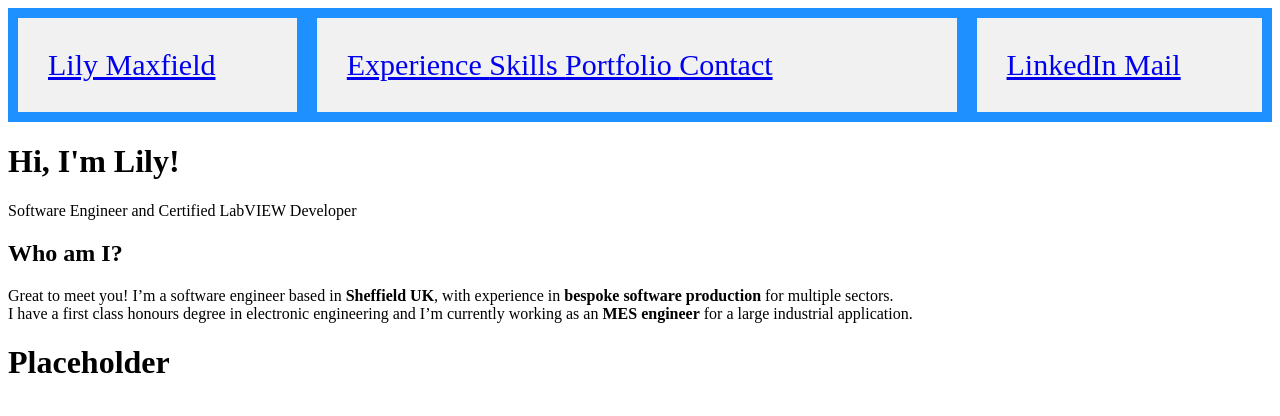
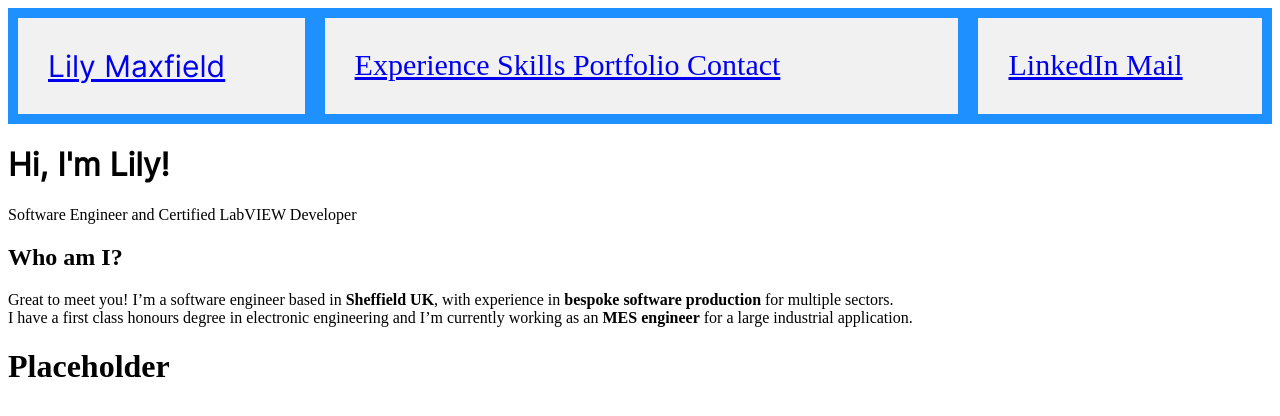
Before and after one commit to lily-maxfield/lminfo_site, a PHP site: template views/home/home.html in a window 1280 px wide. Shown: the top 416 px of the page. Run offline with PHP 8.4, Linux system fonts and the light colour scheme; the template is opened without the code that fills it, so the values that code supplies are empty.

Commit message:
LM - Still working out asset file path issues

```diff
--- a/assets/css/lminfo_styles.css
+++ b/assets/css/lminfo_styles.css
@@ -1,6 +1,6 @@
 @font-face {
     font-family: "inter-regular";
-    src: "assets/fonts/inter/static/Inter-Regular.ttf" format('truetype');
+    src: url("../assets/fonts/inter/static/Inter-Regular.ttf") format('truetype');
 }
 
 .site-logo {
```
